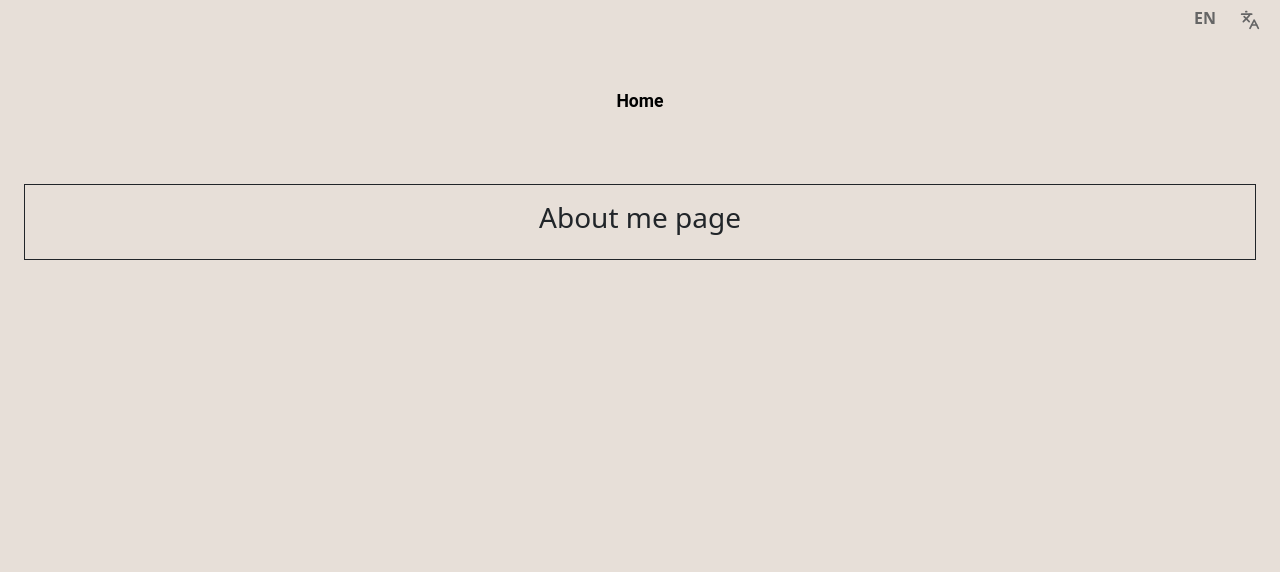
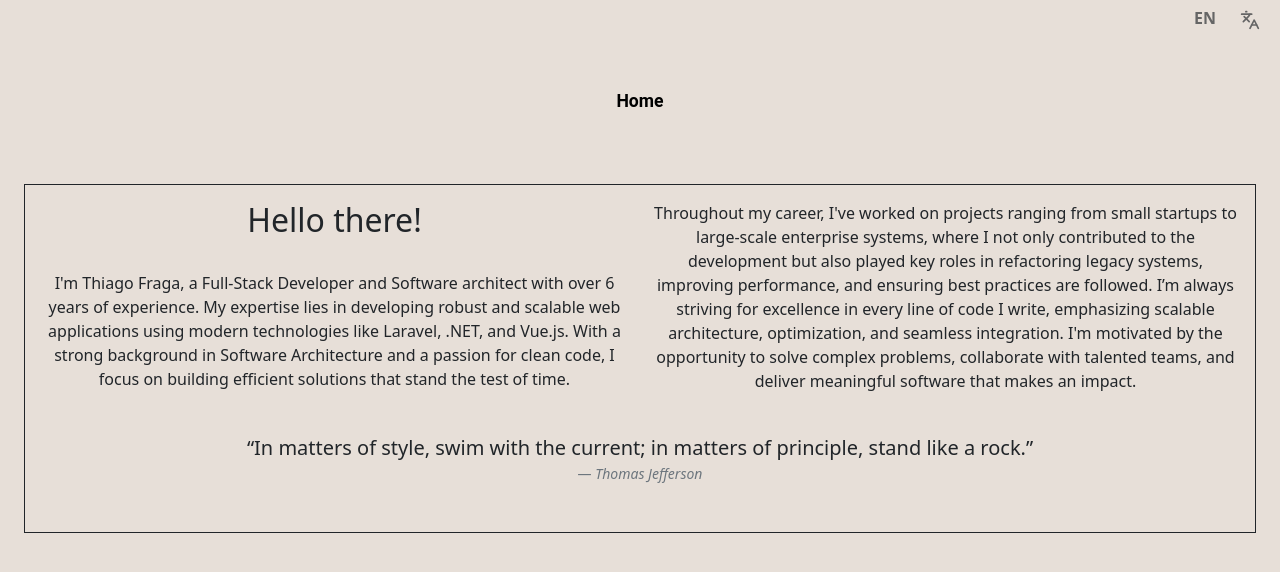
Before and after one commit to ThiagoFragaK/TKsPortifolio, a Nuxt app: page /about-me in a window 1280 px wide. Shown: the top 572 px of the page. Built offline with nearby package versions, Linux system fonts and the light colour scheme.

Commit message:
Add: About me page

```diff
--- a/pages/about-me.vue
+++ b/pages/about-me.vue
@@ -1,3 +1,36 @@
 <template>
-    <h3>About me page</h3>
+    <div class="row">
+        <div class="col">
+            <h2>Hello there!</h2>
+            <br/>
+            <p class="text-dark">{{ aboutMe.firstCollumn }}</p>
+        </div>
+        <div class="col">
+            <p class="text-dark">{{ aboutMe.secondCollumn }}</p>
+        </div>
+    </div>
+    <br/>
+    <div class="row">
+        <figure>
+            <blockquote class="blockquote">
+                <p class="mb-0">“In matters of style, swim with the current; in matters of principle, stand like a rock.”</p>
+            </blockquote>
+            <figcaption class="blockquote-footer">
+                <cite title="Source Title">Thomas Jefferson</cite>
+            </figcaption>
+        </figure>
+    </div>
 </template>
+
+<script>
+    export default {
+        data: () => ({
+            aboutMe: {
+                firstCollumn: `I'm Thiago Fraga, a Full-Stack Developer and Software architect with over 6 years of experience.
+                    My expertise lies in developing robust and scalable web applications using modern technologies like Laravel, .NET, and Vue.js. With a strong background in Software Architecture and a passion for clean code, I focus on building efficient solutions that stand the test of time.`,
+                secondCollumn: `Throughout my career, I've worked on projects ranging from small startups to large-scale enterprise systems, where I not only contributed to the development but also played key roles in refactoring legacy systems, improving performance, and ensuring best practices are followed.
+                    I’m always striving for excellence in every line of code I write, emphasizing scalable architecture, optimization, and seamless integration. I'm motivated by the opportunity to solve complex problems, collaborate with talented teams, and deliver meaningful software that makes an impact.`,
+            }
+        })
+    }
+</script>
```
